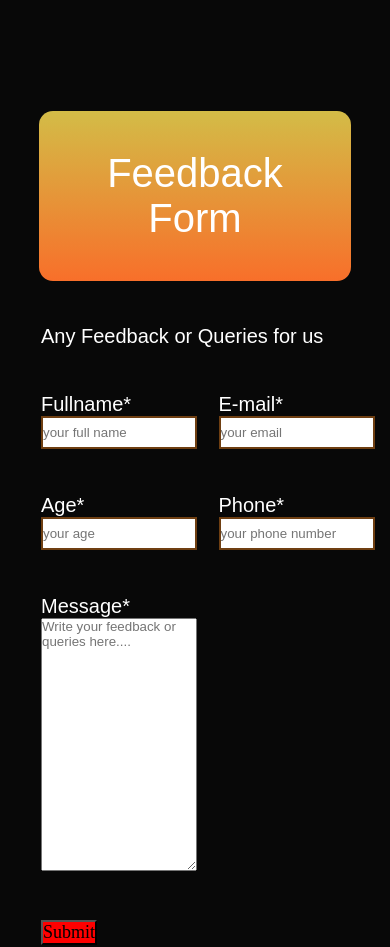
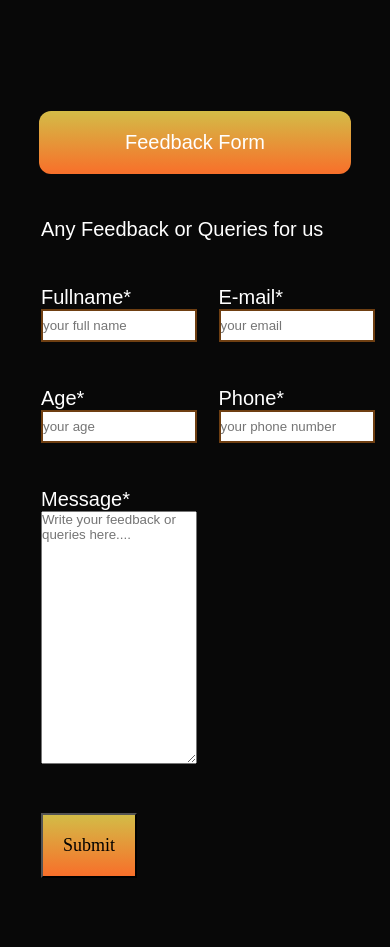
Before and after one commit to Adiiiikaushik/testingwebsite, a plain HTML site: page index.html in a window 390 px wide. Shown: the part 2403-3350 px from the top of the page. After the commit the page ends 3283 px from the top, so only its background shows below. Drawn offline with Linux system fonts and the light colour scheme.

Commit message:
Update style.css

```diff
--- a/style.css
+++ b/style.css
@@ -218,9 +218,11 @@ td{
 .submit{
     font-family: bold;
     font-size: large;
+    font-weight: 100;
     width: auto;
     height: auto;
-    background-color: rgb(255, 0, 0);
+    background:  -webkit-linear-gradient(#d3bc47, #f86f2a);
+    padding: 20px;
 }
 hr{
     background-color: #f82424;
@@ -316,4 +318,27 @@ hr{
    .exp .subtitle{
     font-size: 40px;
    }
+   .ivm{
+
+    color: white;
+    text-align:center;
+    /* margin: 5vh 5vw; */
+    display: grid;
+    grid-template-columns: repeat(auto-fit, minmax(200px, 2fr));
+    /* grid-gap: 40px; */
+    margin-top: 25px;
+    background:  -webkit-linear-gradient(#d3bc47, #f86f2a);
+    padding: 20px;
+    font-size: 20px;
+    width:auto;
+    font-weight: 300;
+    border-radius: 12px;
+    transition: background 0.5s, transform 0.5s;
+
 }
+.ivm:hover  {
+    background:#ef1f10;
+    transform: translateY(-10px);
+
+    }
+}
```
